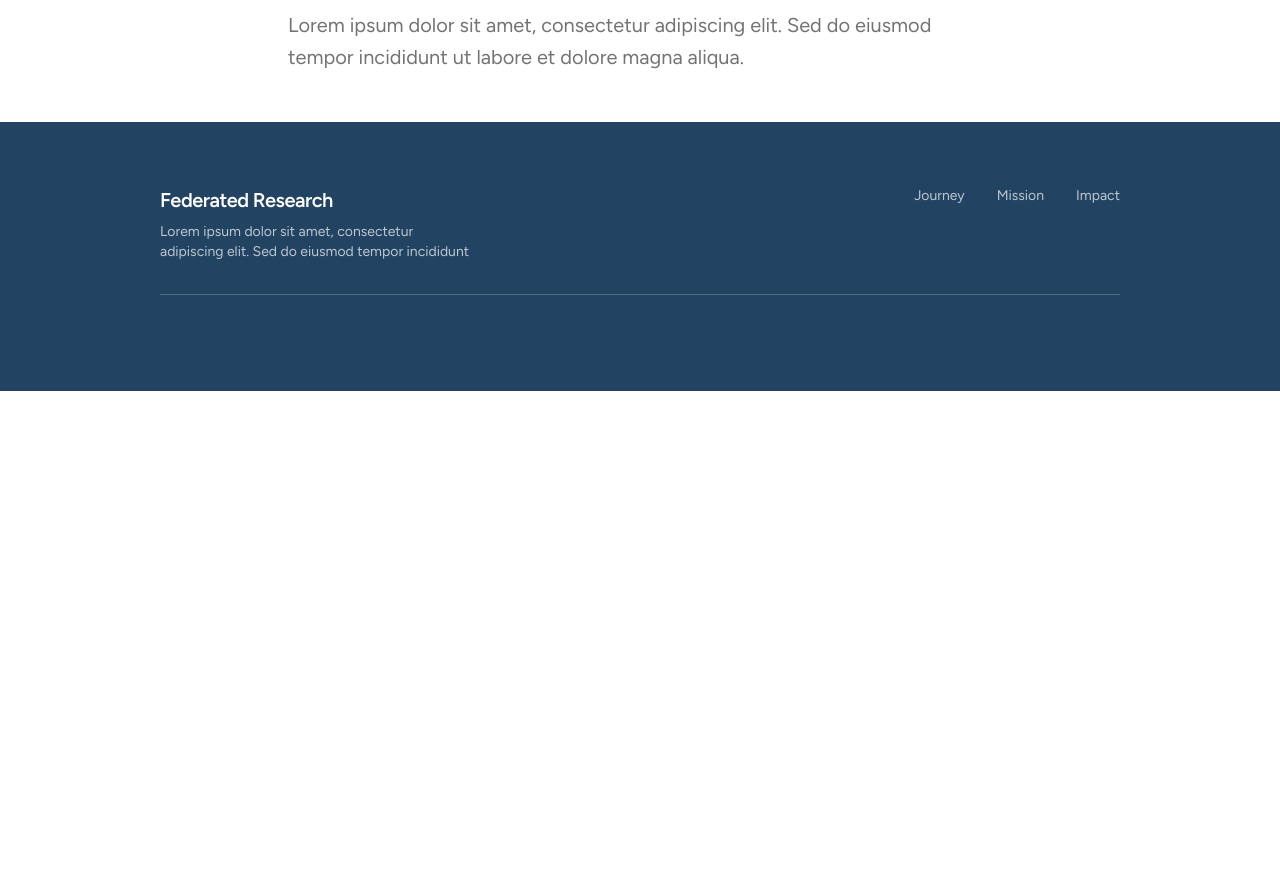
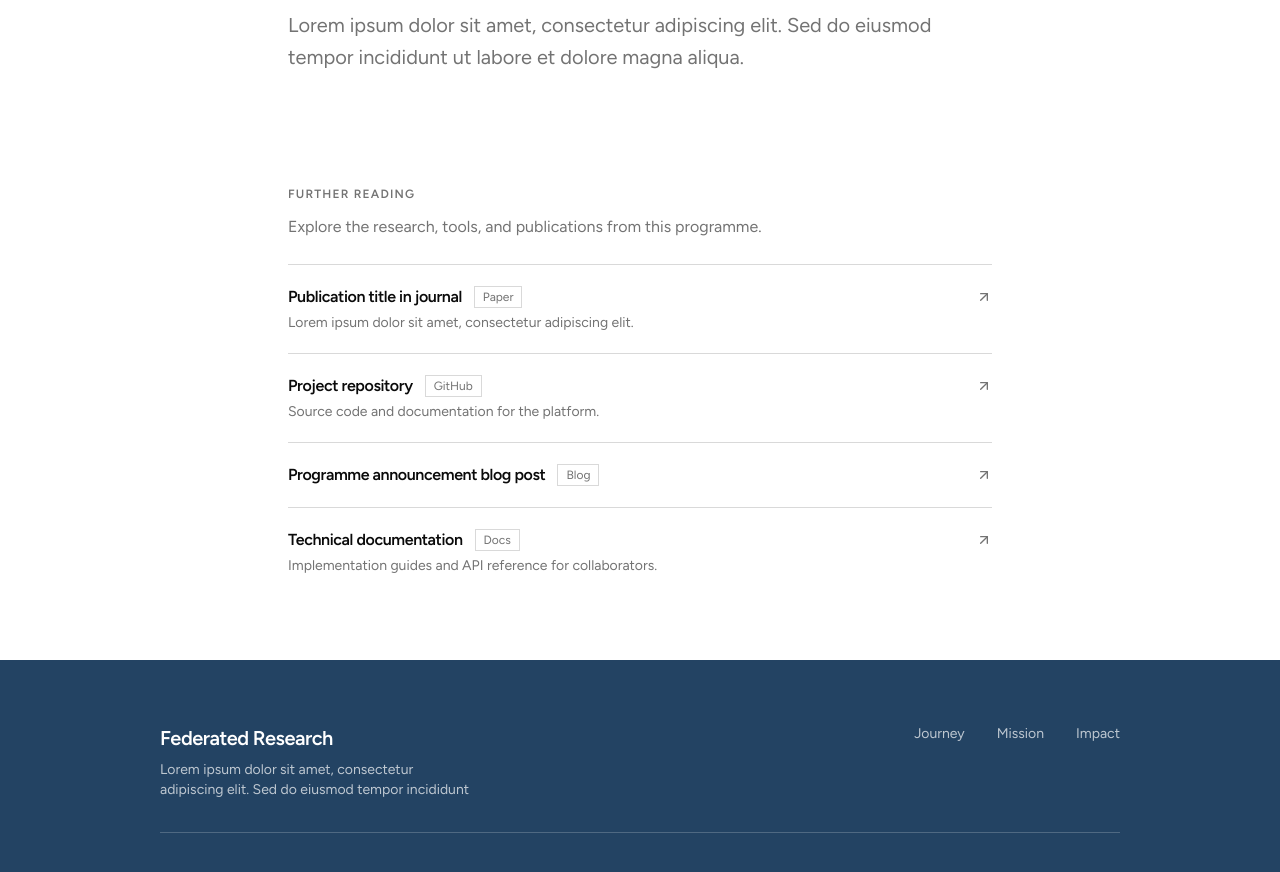
Before and after one commit to federated-research/ac.uk, a Next.js app in the folder website/: page /impact/example in a window 1280 px wide. Shown: the part 3480-4352 px from the top of the page. Before the commit the page ends 3871 px from the top, so only its background shows below. Built offline with nearby package versions, Linux system fonts and the light colour scheme.

Commit message:
Add Resources component for further reading links

```diff
--- a/website/app/impact/example/page.tsx
+++ b/website/app/impact/example/page.tsx
@@ -6,6 +6,7 @@ import {
   Prose,
   Figure,
   Quote,
+  Resources,
 } from "@/components/core/case-study";
 
 export default function Page() {
@@ -109,6 +110,37 @@ export default function Page() {
         Lorem ipsum dolor sit amet, consectetur adipiscing elit. Sed do eiusmod
         tempor incididunt ut labore et dolore magna aliqua.
       </Summary>
+
+      <Resources
+        description="Explore the research, tools, and publications from this programme."
+        links={[
+          {
+            href: "https://example.com",
+            title: "Publication title in journal",
+            description:
+              "Lorem ipsum dolor sit amet, consectetur adipiscing elit.",
+            label: "Paper",
+          },
+          {
+            href: "https://example.com",
+            title: "Project repository",
+            description: "Source code and documentation for the platform.",
+            label: "GitHub",
+          },
+          {
+            href: "https://example.com",
+            title: "Programme announcement blog post",
+            label: "Blog",
+          },
+          {
+            href: "https://example.com",
+            title: "Technical documentation",
+            description:
+              "Implementation guides and API reference for collaborators.",
+            label: "Docs",
+          },
+        ]}
+      />
     </>
   );
 }
--- a/website/components/core/case-study.tsx
+++ b/website/components/core/case-study.tsx
@@ -1,5 +1,6 @@
 "use client";
 
+import { ArrowUpRightIcon } from "lucide-react";
 import { Separator } from "@/components/ui/separator";
 import { FadeIn } from "@/components/core/fade-in";
 
@@ -177,3 +178,66 @@ export function SectionBreak({ label }: { label?: string }) {
     </div>
   );
 }
+
+/* ── Resources ──────────────────────────────────────────── */
+
+export function Resources({
+  title = "Further reading",
+  description,
+  links,
+}: {
+  title?: string;
+  description?: string;
+  links: {
+    href: string;
+    title: string;
+    description?: string;
+    label?: string;
+  }[];
+}) {
+  return (
+    <div className="mx-auto max-w-3xl px-6 lg:px-8 py-12 md:py-16">
+      <FadeIn>
+        <p className="text-xs font-semibold uppercase tracking-widest text-muted-foreground">
+          {title}
+        </p>
+        {description && (
+          <p className="mt-3 text-muted-foreground leading-relaxed">
+            {description}
+          </p>
+        )}
+      </FadeIn>
+      <div className="mt-6">
+        {links.map((link, i) => (
+          <FadeIn key={i} delay={i * 0.05}>
+            <a
+              href={link.href}
+              target="_blank"
+              rel="noopener noreferrer"
+              className="group flex items-start justify-between gap-4 border-t py-5 transition-colors hover:text-brand"
+            >
+              <div className="min-w-0 flex-1">
+                <div className="flex items-center gap-3">
+                  <span className="font-semibold tracking-tight">
+                    {link.title}
+                  </span>
+                  {link.label && (
+                    <span className="shrink-0 border px-2 py-0.5 text-xs text-muted-foreground">
+                      {link.label}
+                    </span>
+                  )}
+                </div>
+                {link.description && (
+                  <p className="mt-1 text-sm text-muted-foreground">
+                    {link.description}
+                  </p>
+                )}
+              </div>
+              <ArrowUpRightIcon className="mt-1 size-4 shrink-0 text-muted-foreground transition-colors group-hover:text-brand" />
+            </a>
+          </FadeIn>
+        ))}
+      </div>
+    </div>
+  );
+}
```
